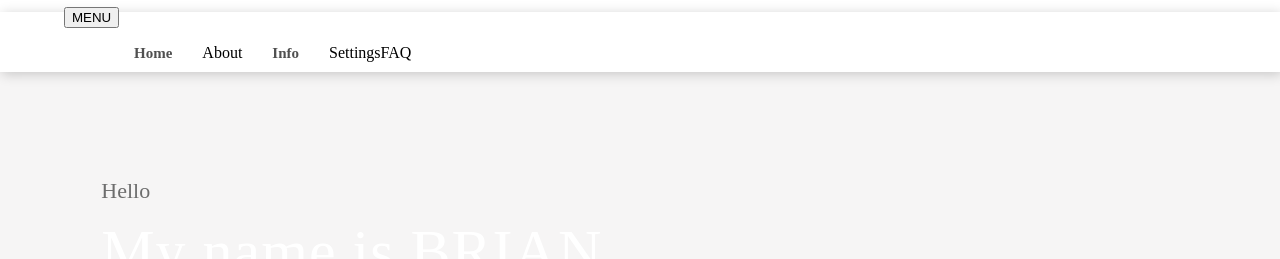
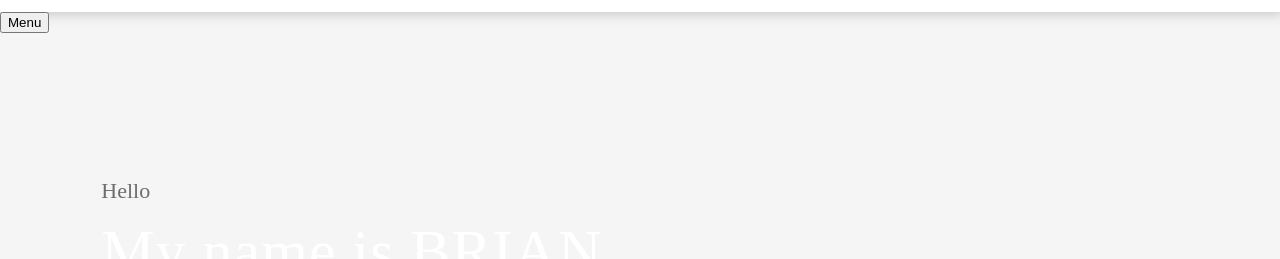
Before and after one commit to Brianchib/Portfolio-Assessment, a plain HTML site: page index.html in a window 1280 px wide. Shown: the part 48-307 px from the top of the page. Drawn offline with Linux system fonts and the light colour scheme.

Commit message:
Update index.html

```diff
--- a/index.html
+++ b/index.html
@@ -33,18 +33,16 @@ crossorigin="anonymous"></script>
 
         </ul>
         </nav>
-        <nav>
-            <div class="menu">
-                <button>MENU</button>
-                <ul>
-                    <li><a href="index.html">Home</a></li>
-                    <li>About</li>
-                    <li><a href="contact.html">Info</a></li>
-                    <li>Settings</li>
-                    <li>FAQ</li>
-                </ul>
-            </div>
-        </nav>
+        <div class="options">
+            <button>Menu</button>
+            <ul>
+                <li><a href="index.html">INDEX</a></li>
+                <li><a href="contact.html">CONTACT</a></li>
+                <li><a href="portfolio.html">PORTFOLIO</a></li>
+                <li><a href="cv.html">CV</a></li>
+                <li><a href="sitereport.html">SITE REPORT</a></li>
+            </ul>
+        </div>
         <div class="text-container">
             <p>Hello</p>
             <p>My name is BRIAN</p>
@@ -63,7 +61,7 @@ crossorigin="anonymous"></script>
             </div>
         <!--footer--------------------------------->
             <footer>
-            <p>Go To websites</p>
+            <p>Visit websites</p>
             <p>You will see positive results and improvement quickly within 2 weeks of registration.
                 I assure you that you will be satisfied with my work. </p>
             <!--social--------------------------------->
```
